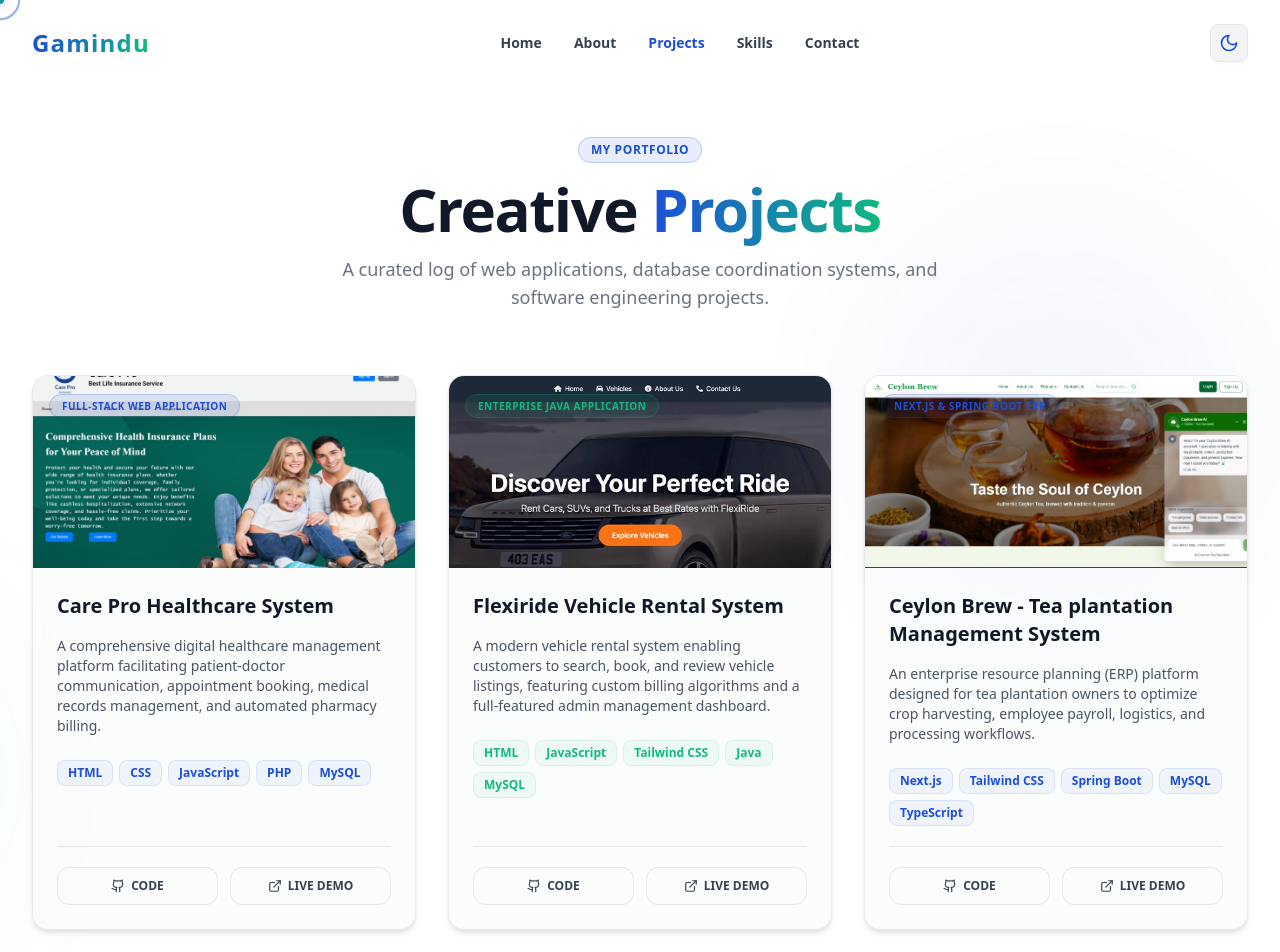
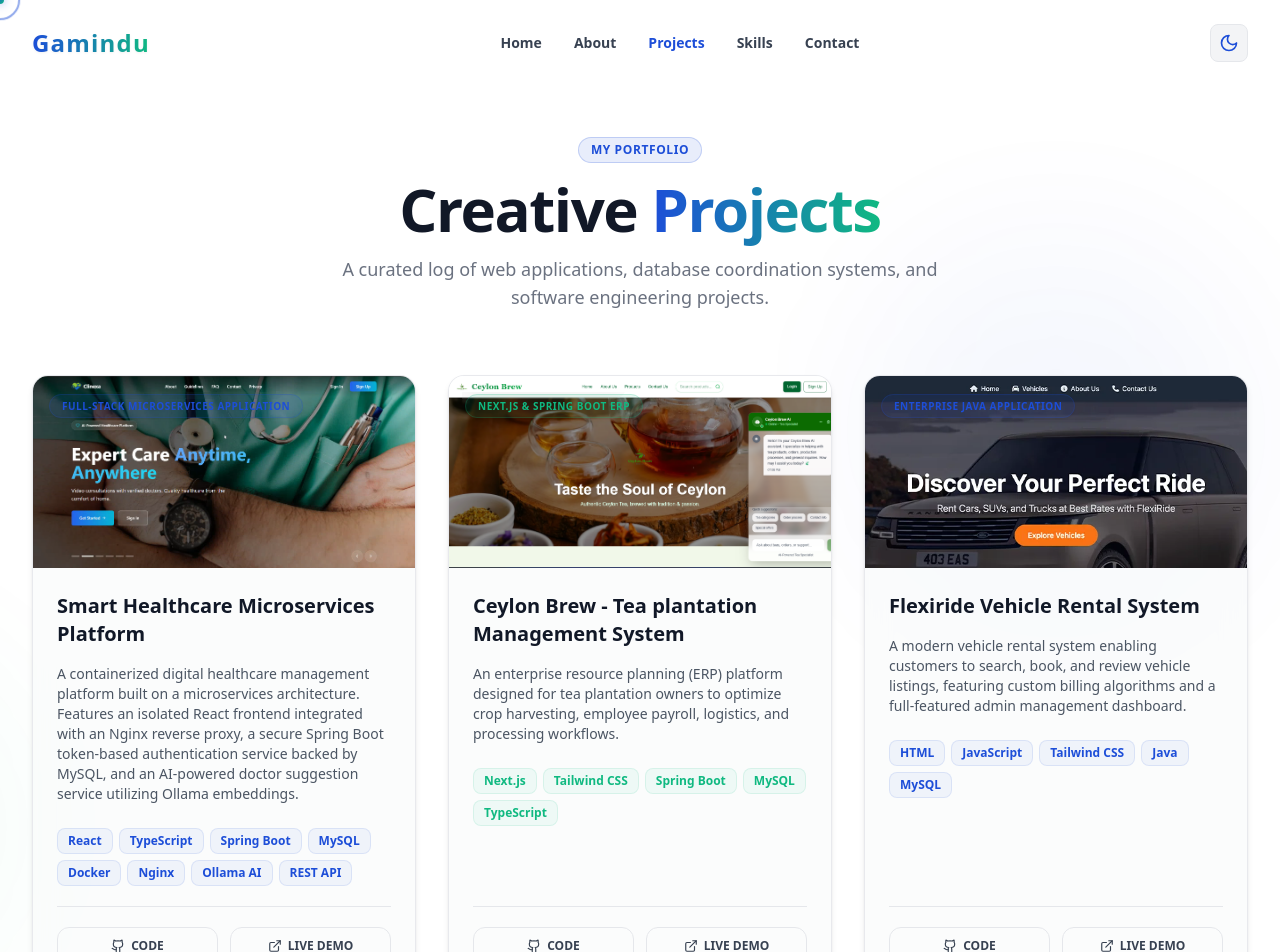
Before and after one commit to GaminduKalmadu/my-modern-portfolio, a Next.js app: page /projects in a window 1280 px wide. Shown: the top 952 px of the page. Built offline with nearby package versions, Linux system fonts and the light colour scheme.

Commit message:
update project details including clinex project details

```diff
--- a/src/app/projects/page.tsx
+++ b/src/app/projects/page.tsx
@@ -6,15 +6,26 @@ import { ExternalLink, Github } from 'lucide-react';
 export default function Projects() {
   const projects = [
     {
-      title: 'Care Pro Healthcare System',
-      category: 'Full-Stack Web Application',
+      title: 'Smart Healthcare Microservices Platform',
+      category: 'Full-Stack Microservices Application',
       description:
-        'A comprehensive digital healthcare management platform facilitating patient-doctor communication, appointment booking, medical records management, and automated pharmacy billing.',
-      image: '/home.jpeg',
-      tags: ['HTML', 'CSS', 'JavaScript', 'PHP', 'MySQL'],
-      github: 'https://github.com/kiruluchamika/SLIIT-IWT-Project-2024',
-      demo: 'https://github.com/kiruluchamika/SLIIT-IWT-Project-2024',
+        'A containerized digital healthcare management platform built on a microservices architecture. Features an isolated React frontend integrated with an Nginx reverse proxy, a secure Spring Boot token-based authentication service backed by MySQL, and an AI-powered doctor suggestion service utilizing Ollama embeddings.',
+      image: '/Clinexa.png',
+      tags: ['React', 'TypeScript', 'Spring Boot', 'MySQL', 'Docker', 'Nginx', 'Ollama AI', 'REST API'],
+      github: 'https://github.com/kiruluchamika/Smart-Healthcare-Microservices-Y3S1_DS',
+      demo: 'https://github.com/kiruluchamika/Smart-Healthcare-Microservices-Y3S1_DS',
       isPrimary: true
+    },
+    {
+      title: 'Ceylon Brew - Tea plantation Management System',
+      category: 'Next.js & Spring Boot ERP',
+      description:
+        'An enterprise resource planning (ERP) platform designed for tea plantation owners to optimize crop harvesting, employee payroll, logistics, and processing workflows.',
+      image: '/ceylonbrew.png',
+      tags: ['Next.js', 'Tailwind CSS', 'Spring Boot', 'MySQL', 'TypeScript'],
+      github: '#',
+      demo: '#',
+      isPrimary: false
     },
     {
       title: 'Flexiride Vehicle Rental System',
@@ -25,18 +36,18 @@ export default function Projects() {
       tags: ['HTML', 'JavaScript', 'Tailwind CSS', 'Java', 'MySQL'],
       github: 'https://github.com/GaminduKalmadu/flexiride-vehicle-rental-system',
       demo: 'https://github.com/GaminduKalmadu/flexiride-vehicle-rental-system',
-      isPrimary: false
+      isPrimary: true
     },
     {
-      title: 'Ceylon Brew - Tea plantation Management System',
-      category: 'Next.js & Spring Boot ERP',
+      title: 'Care Pro Healthcare System',
+      category: 'Full-Stack Web Application',
       description:
-        'An enterprise resource planning (ERP) platform designed for tea plantation owners to optimize crop harvesting, employee payroll, logistics, and processing workflows.',
-      image: '/ceylonbrew.png',
-      tags: ['Next.js', 'Tailwind CSS', 'Spring Boot', 'MySQL', 'TypeScript'],
-      github: '#',
-      demo: '#',
-      isPrimary: true
+        'A comprehensive digital healthcare management platform facilitating patient-doctor communication, appointment booking, medical records management, and automated pharmacy billing.',
+      image: '/home.jpeg',
+      tags: ['HTML', 'CSS', 'JavaScript', 'PHP', 'MySQL'],
+      github: 'https://github.com/kiruluchamika/SLIIT-IWT-Project-2024',
+      demo: 'https://github.com/kiruluchamika/SLIIT-IWT-Project-2024',
+      isPrimary: false
     },
     {
       title: 'My Portfolio Website',
@@ -47,7 +58,7 @@ export default function Projects() {
       tags: ['Next.js', 'TypeScript', 'Tailwind CSS', 'Framer Motion'],
       github: 'https://github.com/GaminduKalmadu/my-modern-portfolio',
       demo: 'https://github.com/GaminduKalmadu/my-modern-portfolio',
-      isPrimary: false
+      isPrimary: true
     },
   ];
 
@@ -104,8 +115,7 @@ export default function Projects() {
             <motion.div
               key={index}
               variants={itemVariants}
-              className={`rounded-2xl overflow-hidden border bg-gray-50/60 dark:bg-slate-900/60 border-gray-200/85 dark:border-slate-800/80 backdrop-blur-md transition-all duration-300 shadow-md hover:shadow-lg hover:-translate-y-2 group ${
-                project.isPrimary
+              className={`rounded-2xl overflow-hidden border bg-gray-50/60 dark:bg-slate-900/60 border-gray-200/85 dark:border-slate-800/80 backdrop-blur-md transition-all duration-300 shadow-md hover:shadow-lg hover:-translate-y-2 group ${project.isPrimary
                   ? 'hover:border-primary/50 dark:hover:border-primary/50 hover:shadow-[0_0_30px_rgba(29,78,216,0.15)]'
                   : 'hover:border-secondary/50 dark:hover:border-secondary/50 hover:shadow-[0_0_30px_rgba(16,185,129,0.15)]'
                 }`}
@@ -118,8 +128,7 @@ export default function Projects() {
                   className="w-full h-full object-cover transition-transform duration-700 group-hover:scale-110"
                 />
                 <div className="absolute top-4 left-4 z-20">
-                  <span className={`px-3 py-1 rounded-full text-[10px] font-extrabold uppercase tracking-wider shadow-sm border backdrop-blur-md ${
-                    project.isPrimary
+                  <span className={`px-3 py-1 rounded-full text-[10px] font-extrabold uppercase tracking-wider shadow-sm border backdrop-blur-md ${project.isPrimary
                       ? 'bg-primary/10 text-primary border-primary/20'
                       : 'bg-secondary/10 text-secondary border-secondary/20'
                     }`}>
@@ -131,8 +140,7 @@ export default function Projects() {
               {/* Text content */}
               <div className="p-6 flex flex-col justify-between h-[calc(100%-12rem)]">
                 <div className="space-y-4">
-                  <h3 className={`text-xl font-extrabold text-gray-900 dark:text-white transition-colors duration-300 ${
-                    project.isPrimary ? 'group-hover:text-primary' : 'group-hover:text-secondary'
+                  <h3 className={`text-xl font-extrabold text-gray-900 dark:text-white transition-colors duration-300 ${project.isPrimary ? 'group-hover:text-primary' : 'group-hover:text-secondary'
                     }`}>
                     {project.title}
                   </h3>
@@ -145,8 +153,7 @@ export default function Projects() {
                     {project.tags.map((tag, tagIndex) => (
                       <span
                         key={tagIndex}
-                        className={`px-2.5 py-1 text-xs font-semibold rounded-lg border transition-all duration-300 ${
-                          project.isPrimary
+                        className={`px-2.5 py-1 text-xs font-semibold rounded-lg border transition-all duration-300 ${project.isPrimary
                             ? 'bg-primary/5 text-primary border-primary/10 dark:bg-primary/10 dark:text-primary dark:border-primary/20'
                             : 'bg-secondary/5 text-secondary border-secondary/10 dark:bg-secondary/10 dark:text-secondary dark:border-secondary/20'
                           }`}
@@ -162,8 +169,7 @@ export default function Projects() {
                     href={project.github}
                     target="_blank"
                     rel="noopener noreferrer"
-                    className={`flex items-center justify-center flex-1 py-2.5 rounded-xl text-xs font-bold uppercase border transition-all duration-300 ${
-                      project.isPrimary
+                    className={`flex items-center justify-center flex-1 py-2.5 rounded-xl text-xs font-bold uppercase border transition-all duration-300 ${project.isPrimary
                         ? 'border-gray-200 dark:border-slate-800 text-gray-700 dark:text-gray-300 hover:bg-primary hover:text-white hover:border-primary dark:hover:bg-primary dark:hover:text-white'
                         : 'border-gray-200 dark:border-slate-800 text-gray-700 dark:text-gray-300 hover:bg-secondary hover:text-white hover:border-secondary dark:hover:bg-secondary dark:hover:text-white'
                       }`}
@@ -175,8 +181,7 @@ export default function Projects() {
                     href={project.demo}
                     target="_blank"
                     rel="noopener noreferrer"
-                    className={`flex items-center justify-center flex-1 py-2.5 rounded-xl text-xs font-bold uppercase border transition-all duration-300 ${
-                      project.isPrimary
+                    className={`flex items-center justify-center flex-1 py-2.5 rounded-xl text-xs font-bold uppercase border transition-all duration-300 ${project.isPrimary
                         ? 'border-gray-200 dark:border-slate-800 text-gray-700 dark:text-gray-300 hover:bg-primary hover:text-white hover:border-primary dark:hover:bg-primary dark:hover:text-white'
                         : 'border-gray-200 dark:border-slate-800 text-gray-700 dark:text-gray-300 hover:bg-secondary hover:text-white hover:border-secondary dark:hover:bg-secondary dark:hover:text-white'
                       }`}
```
Lines whose indentation alone changed are shown as unchanged.
